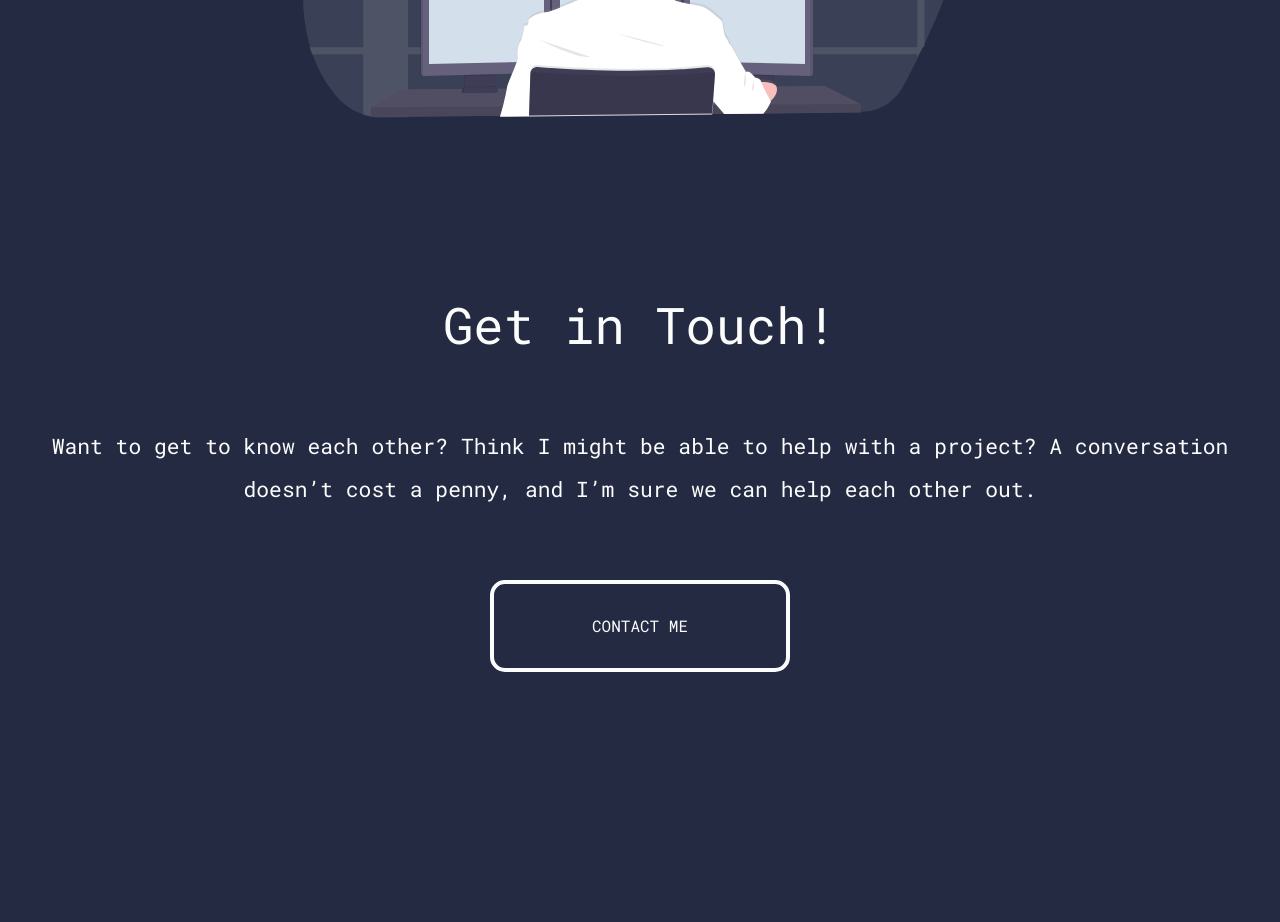
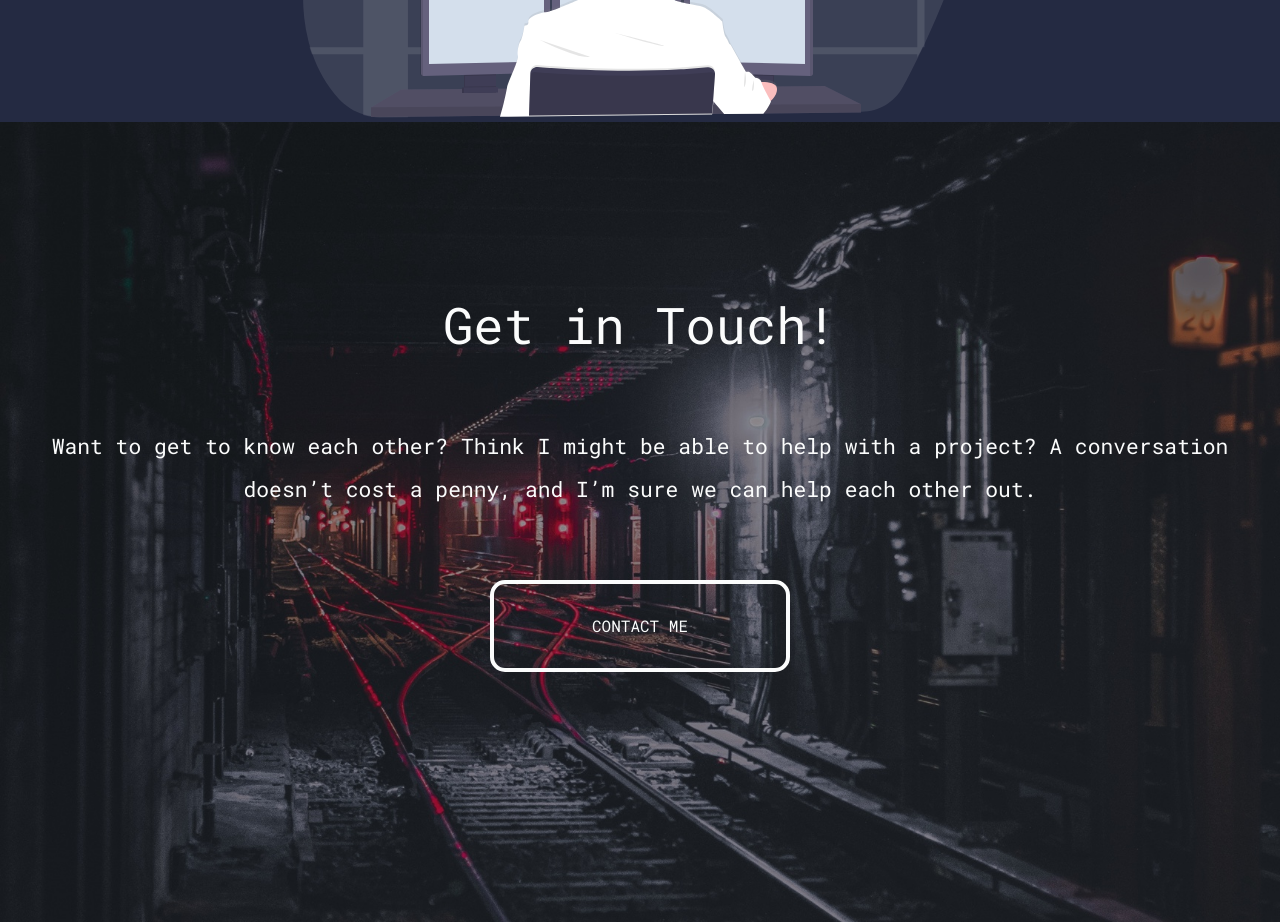
Before and after one commit to Raenton/Raenton.github.io, a website built with Parcel: page index.html in a window 1280 px wide. Shown: the part 1740-2662 px from the top of the page. Before the commit the page ends 2428 px from the top, so only its background shows below. Built offline with nearby package versions, Linux system fonts and the light colour scheme.

Commit message:
Add contact mail link and background

```diff
--- a/assets/styles/pages/_contact.scss
+++ b/assets/styles/pages/_contact.scss
@@ -2,4 +2,7 @@
   color: $color-white;
   max-width: 100%;
   text-align: center;
+  height: 100vh;
+  background: url('../images/train-splash.jpg') no-repeat center fixed;
+  background-size: cover;
 }
--- a/index.html
+++ b/index.html
@@ -59,7 +59,7 @@
     <div class="container">
       <h1 class="heading-1">Get in Touch!</h1>
       <p class="paragraph-large">Want to get to know each other? Think I might be able to help with a project? A conversation doesn’t cost a penny, and I’m sure we can help each other out.</p>
-      <button class="button">CONTACT ME</button>
+      <a href="mailto:raenton@gmail.com"><button class="button">CONTACT ME</button></a>
     </div>
   </section>
   <script type="text/javascript" src="index.js"></script>
```
Also changed, not shown: assets/images/train-splash.jpg (added).
